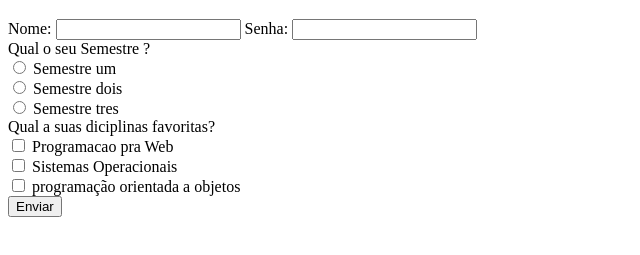
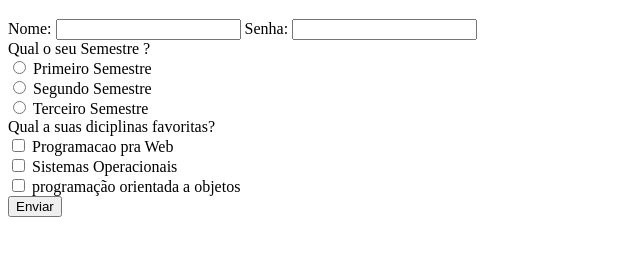
Before and after one commit to Alice0997/Web3, a plain HTML site: page Projeto1/pag5.html in a window 1280 px wide. Shown: the part 61-316 px from the top of the page, without its empty margins (0-640 px from the left). Drawn offline with Linux system fonts and the light colour scheme.

Commit message:
Add files via upload

```diff
--- a/Projeto1/pag5.html
+++ b/Projeto1/pag5.html
@@ -17,11 +17,11 @@
         <span>Qual o seu Semestre ?</span><br>
 
         <input type="radio" id="ipt1" name="qual_o_seu_semestre" value="1">
-        <label for="ipt1">Semestre um </label><br>
+        <label for="ipt1">Primeiro Semestre </label><br>
         <input type="radio" id="ipt2" name="qual_o_seu_semestre" value="2">
-        <label for="ipt2">Semestre dois</label><br>
+        <label for="ipt2">Segundo Semestre</label><br>
         <input type="radio" id="iptr3" name="qual_o_seu_semestre" value="3">
-        <label for="ipt3">Semestre tres</label>
+        <label for="ipt3">Terceiro Semestre</label>
         <br>
 
         <span>Qual a suas diciplinas favoritas?</span><br>
```
